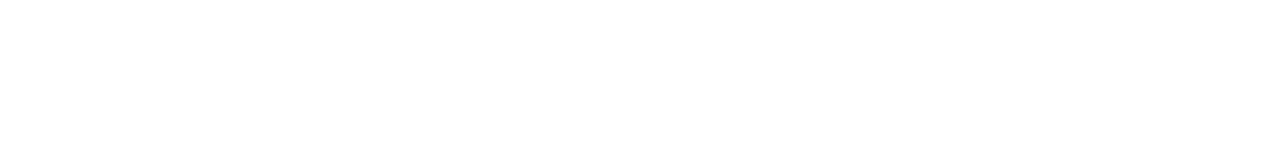
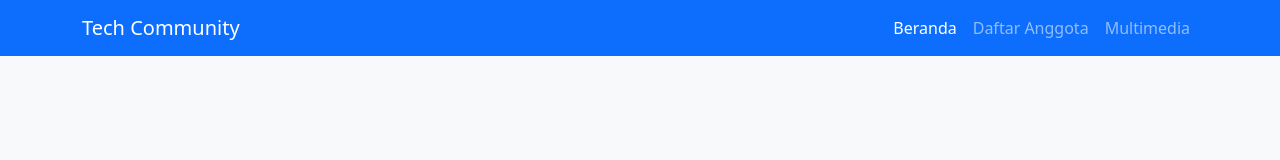
Before and after one commit to Haffi24/UCP1_20240140181, a plain HTML site: page index.html in a window 1280 px wide. Drawn offline with nearby package versions, Linux system fonts and the light colour scheme.

Commit message:
menambahkan indeks pemanggilan .html yang lain

```diff
--- a/index.html
+++ b/index.html
@@ -6,3 +6,17 @@
     <title>Tech Community - Beranda</title>
     <link href="https://cdn.jsdelivr.net/npm/bootstrap@5.3.0/dist/css/bootstrap.min.css" rel="stylesheet">
 </head>
+<body class="bg-light">
+
+    <nav class="navbar navbar-expand-lg navbar-dark bg-primary">
+        <div class="container">
+            <a class="navbar-brand" href="./index.html">Tech Community</a>
+            <div class="collapse navbar-collapse">
+                <ul class="navbar-nav ms-auto">
+                    <li class="nav-item"><a class="nav-link active" href="./index.html">Beranda</a></li>
+                    <li class="nav-item"><a class="nav-link" href="./form.html">Daftar Anggota</a></li>
+                    <li class="nav-item"><a class="nav-link" href="./gallery.html">Multimedia</a></li>
+                </ul>
+            </div>
+        </div>
+    </nav>
```
